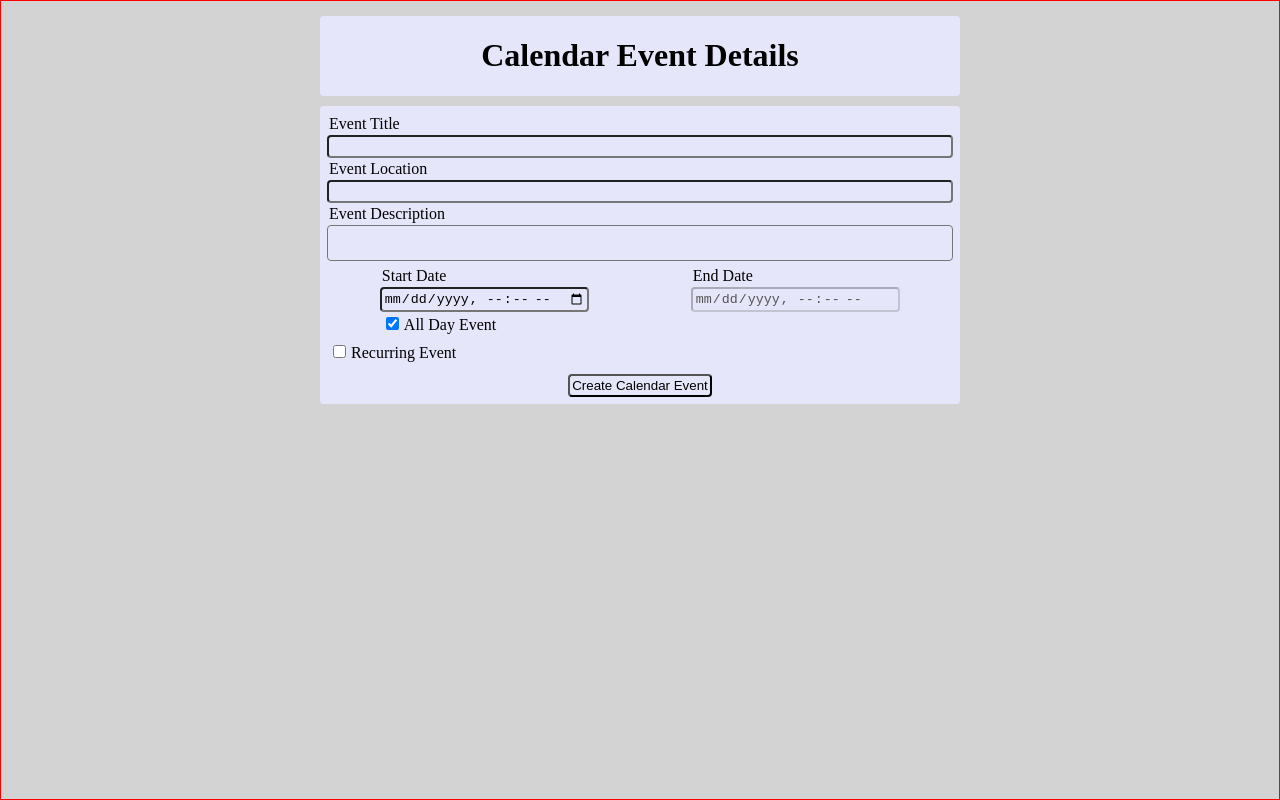
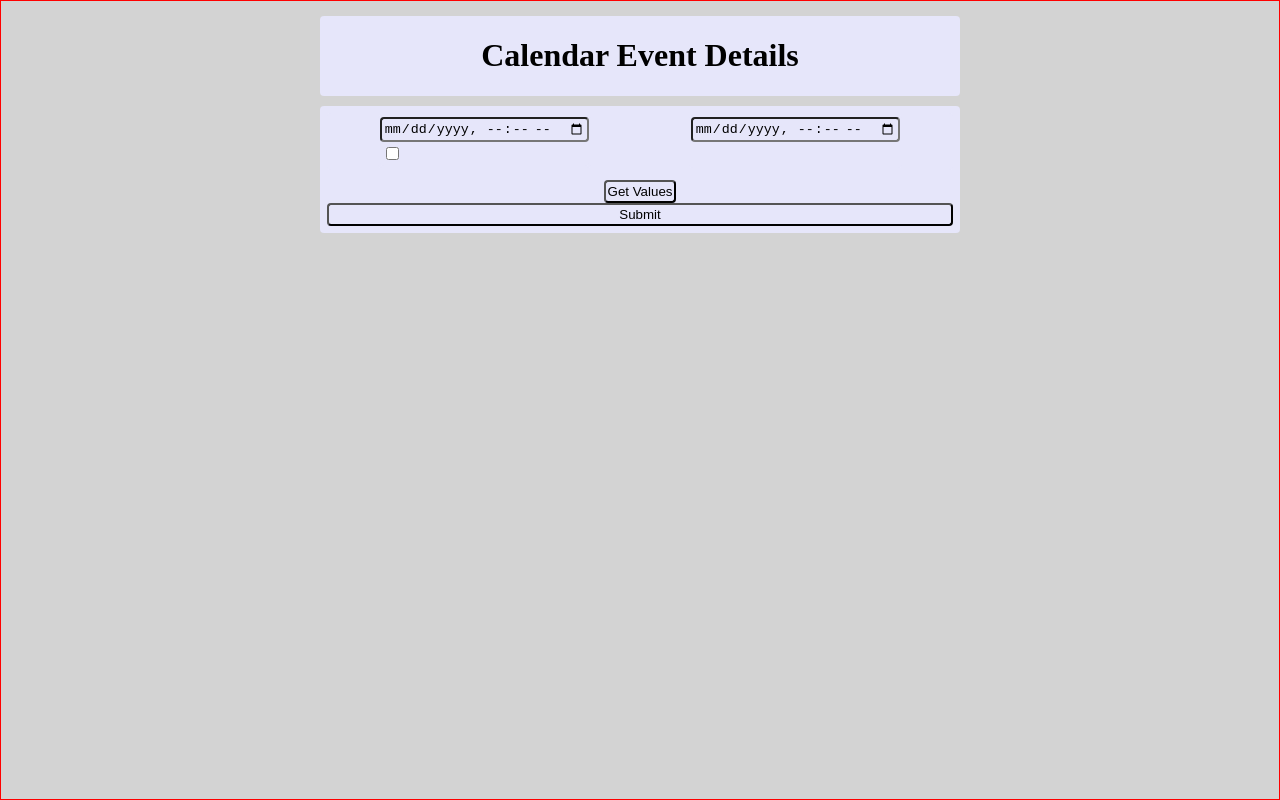
Before and after one commit to pfelto/ReactCalendarEvents, a React app: page / in a window 1280 px wide. Built offline with nearby package versions, Linux system fonts and the light colour scheme.

Commit message:
Building with React Form Hook lib. Trying to utilize its uncontrolled design and running into some issues, will have to combine it with some state to force re-renders to handle disabling end date when it is allDay event and making it required.

```diff
--- a/src/components/App.js
+++ b/src/components/App.js
@@ -1,15 +1,23 @@
 /* eslint-disable react/prop-types */
 import React, { useState } from "react";
 import { emptyCalendar, STATUS, createICS } from "../utils";
+import { useForm } from "react-hook-form";
 
 export const App = () => {
   const [calendarEvent, setCalendarEvent] = useState(emptyCalendar);
-  const [status, setStatus] = useState(STATUS.IDLE);
-  const [touched, setTouched] = useState({});
+  const {
+    register,
+    formState: { errors },
+    handleSubmit,
+    getValues,
+  } = useForm();
+  //const [status, setStatus] = useState(STATUS.IDLE);
+  //const [touched, setTouched] = useState({});
+  const onSubmit = (data, e) => console.log(data, e);
+  const onError = (errors, e) => console.log(errors, e);
 
   //derived State
-  const errors = getErrors(calendarEvent);
-  const isValid = Object.keys(errors).length === 0;
+  //const isValid = Object.keys(errors).length === 0;
 
   function getErrors(calendarEventObject) {
     const result = {};
@@ -46,18 +54,22 @@ export const App = () => {
     setTouched((cur) => ({ ...cur, [e.target.id]: true }));
   }
 
-  function handleSubmit(e) {
+  /*
+  function onSubmit(e) {
     e.preventDefault();
+
     setStatus(STATUS.PENDING);
     if (!isValid) {
       setStatus(STATUS.REJECTED);
       return;
     }
     setStatus(STATUS.RESOLVED);
+
     createICS(calendarEvent);
   }
-
-  const recurringMarkup = (
+*/
+  /*
+const recurringMarkup = (
     <div className="recurring">
       <div>
         <h5>Frequency</h5>
@@ -97,8 +109,58 @@ export const App = () => {
       </div>
     </div>
   );
+*/
+  const endRequired = getValues("allDay") === true ? false : true;
+  console.log(endRequired);
+  return (
+    <div className="App">
+      <div className="header">
+        <h1>Calendar Event Details</h1>
+      </div>
+      <section>
+        <form onSubmit={handleSubmit(onSubmit, onError)}>
+          <div className="dateSection">
+            <div className="dates">
+              <input
+                type="datetime-local"
+                {...register("start", { required: true })}
+              ></input>
+              {errors.start?.type === "required" && (
+                <div className="alert">Start Date is Required</div>
+              )}
+              <div>
+                <input type="checkbox" {...register("allDay")}></input>
+              </div>
+            </div>
+            <div className="dates">
+              <input
+                type="datetime-local"
+                {...register("end", { required: !getValues("allDay") })}
+              ></input>
+              {errors.end?.type === "required" && (
+                <div className="alert">End Date is Required</div>
+              )}
+            </div>
+          </div>
+          <button
+            type="button"
+            onClick={() => {
+              console.log(getValues()); // { test: "test-input", test1: "test1-input" }
+              console.log(getValues("start")); // "test-input"
+              console.log(getValues(["start", "allDay", "end"]));
+              // ["test-input", "test1-input"]
+            }}
+          >
+            Get Values
+          </button>
+          <input type="submit"></input>
+        </form>
+      </section>
+    </div>
+  );
+};
 
-  return (
+/*
     <div className="App">
       <div className="header">
         <h1>Calendar Event Details</h1>
@@ -190,5 +252,4 @@ export const App = () => {
         </form>
       </section>
     </div>
-  );
-};
+*/
--- a/src/index.css
+++ b/src/index.css
@@ -13,6 +13,7 @@ body {
   background-color: lightgray;
   padding-top: 15px;
   padding-bottom: 15px;
+  height: 100vh;
   border: 1px solid red;
 }
 
@@ -87,8 +88,8 @@ section form button {
   }
 }
 
-@media only screen and (min-height: 730px) {
+@media only screen and (max-height: 650px) and (max-width: 900px) {
   .App {
-    height: 100vh;
+    height: 100%;
   }
 }
```
